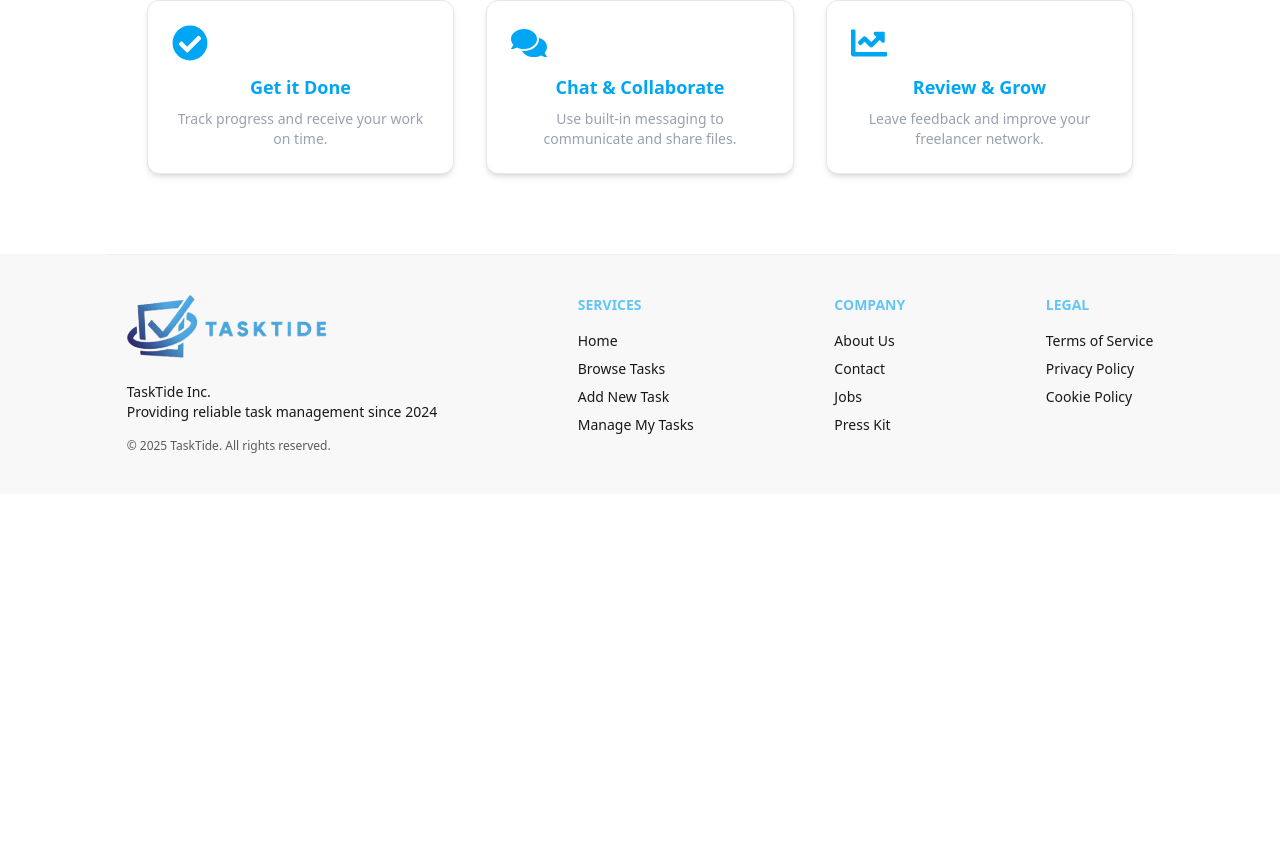
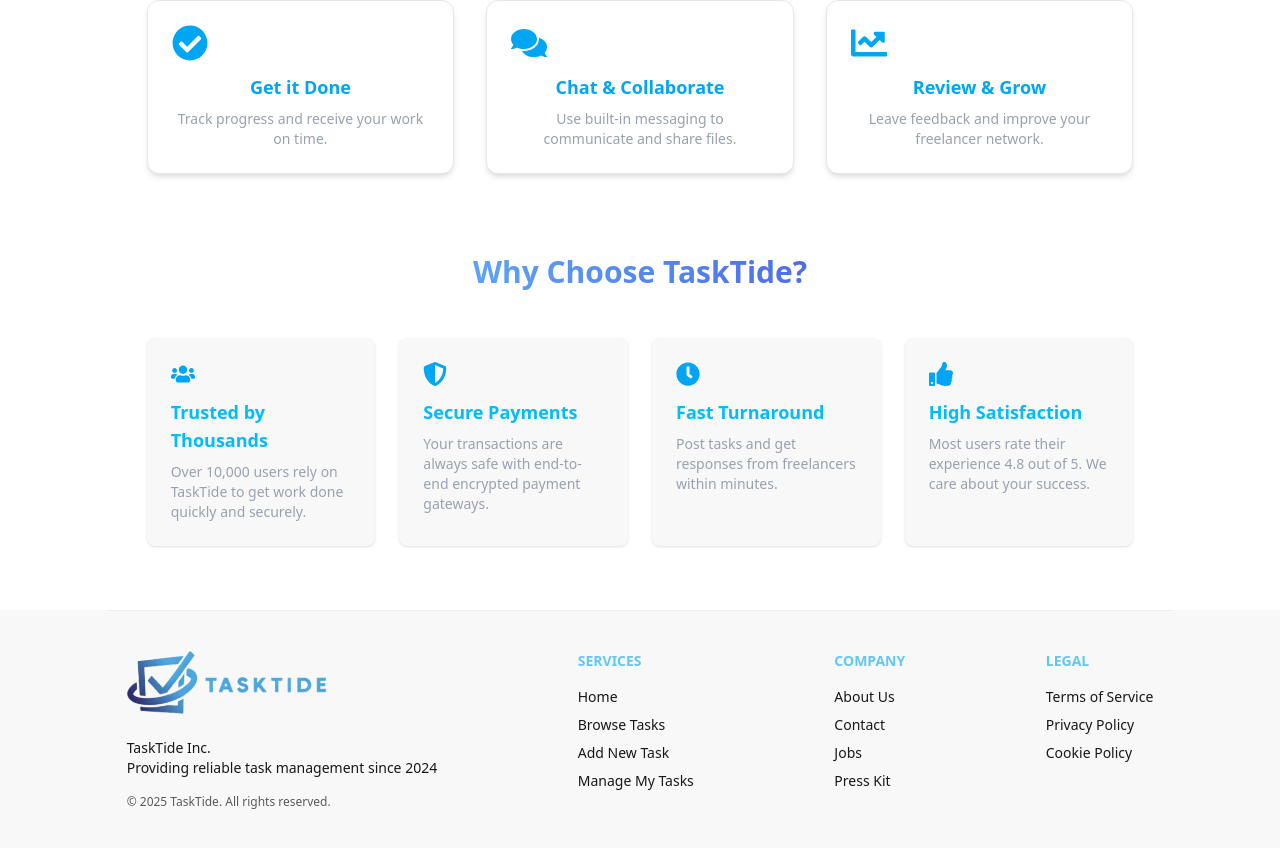
Before and after one commit to Rubaid07/TaskTide, a React (Vite) app: page / in a window 1280 px wide. Shown: the part 1888-2736 px from the top of the page. Before the commit the page ends 2382 px from the top, so only its background shows below. Built offline with nearby package versions, Linux system fonts and the light colour scheme; no server answers.

Commit message:
added platform section

```diff
--- a/src/pages/Home.jsx
+++ b/src/pages/Home.jsx
@@ -1,14 +1,17 @@
 import React from 'react';
 import Hero from './Hero';
 import FeaturedTask from './FeaturedTask';
-import TopCategories from './HowItWork';
+
+import Platform from './Platform';
+import HowItWorks from './HowItWork';
 
 const Home = () => {
     return (
         <div className='md:my-10 my-5'>
             <Hero></Hero>
             <FeaturedTask></FeaturedTask>
-            <TopCategories></TopCategories>
+            <HowItWorks></HowItWorks>
+            <Platform></Platform>
         </div>
     );
 };
```
